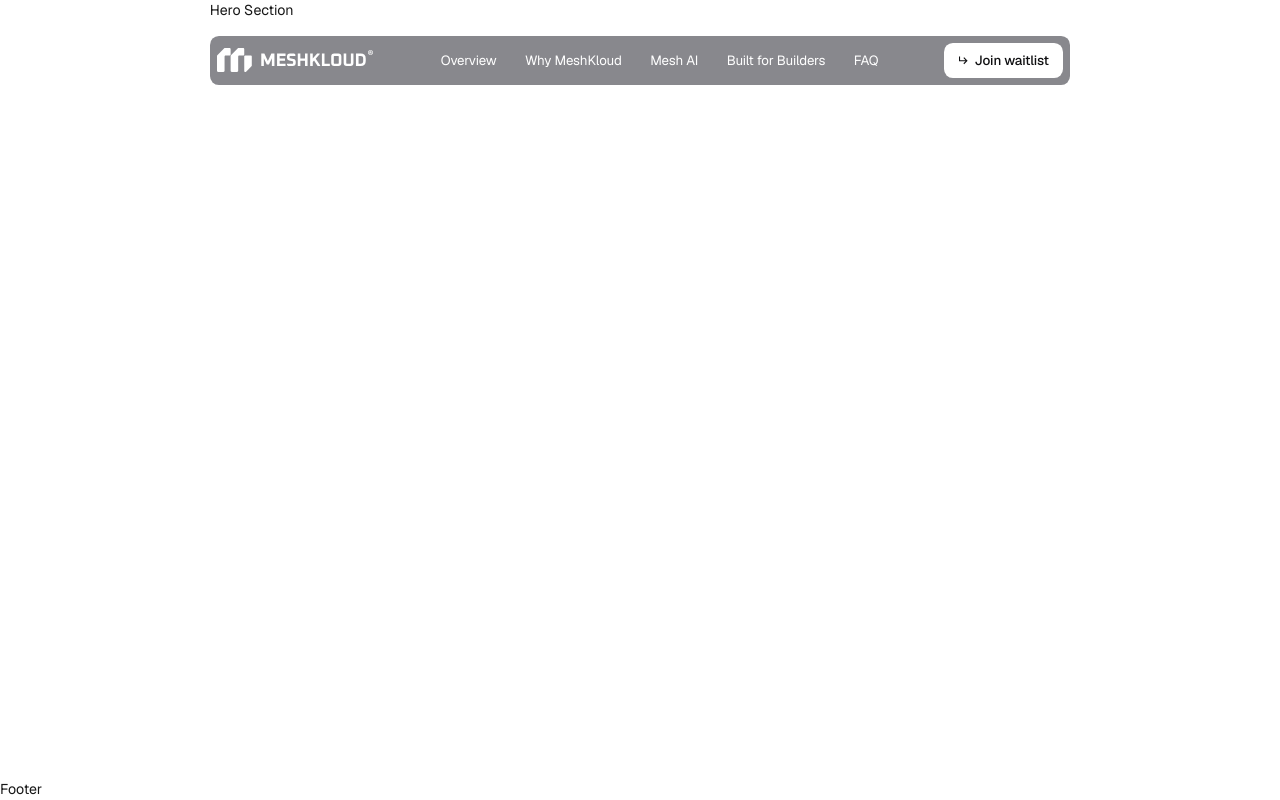
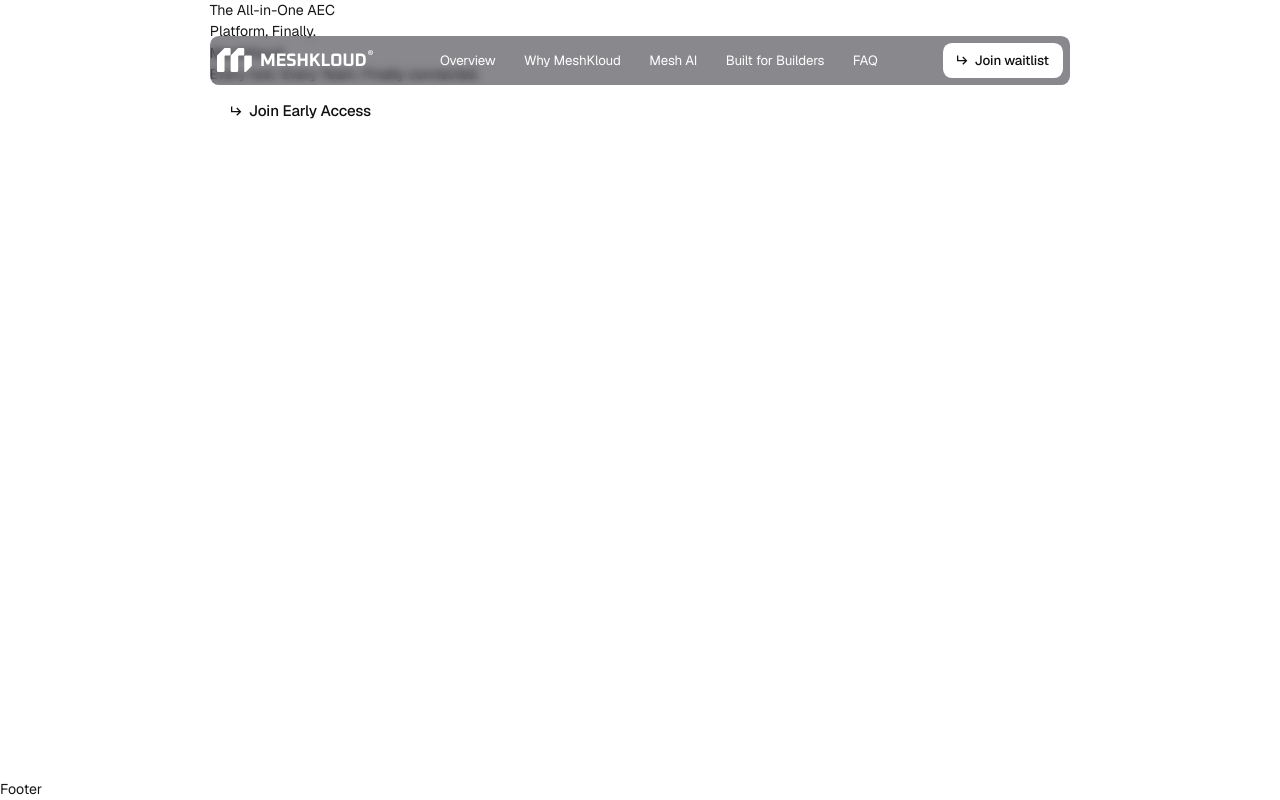
Before and after one commit to meshkloud-dev/landingpage, a Next.js app: page / in a window 1280 px wide. Built offline with nearby package versions, Linux system fonts and the light colour scheme.

Commit message:
feat: updated button hover effect

```diff
--- a/src/components/Button.tsx
+++ b/src/components/Button.tsx
@@ -2,6 +2,7 @@
 
 import Link from "next/link";
 import { cn } from "@/lib/utils";
+import CornerUpRightArrow from "./icons/CornerUpRightArrow";
 
 const variants = {
   light: "bg-white text-black hover:bg-blue hover:text-white",
@@ -16,6 +17,7 @@ type Base = {
   className?: string;
   children: React.ReactNode;
   disabled?: boolean;
+  isArrow?: boolean;
 };
 
 type ButtonProps =
@@ -30,18 +32,58 @@ const isExternal = (href: string) =>
   href.startsWith("https://") ||
   href.startsWith("//");
 
+function AnimatedLabel({ children }: { children: React.ReactNode }) {
+  return (
+    <span className="leading-inherit relative block overflow-hidden">
+      {/* default */}
+      <span
+        className={cn(
+          "block transition duration-200 ease-in motion-reduce:transition-none",
+          "translate-y-0 opacity-100",
+          "group-hover:-translate-y-full group-hover:opacity-0"
+        )}
+      >
+        {children}
+      </span>
+
+      {/* same text (duplicate) */}
+      <span
+        aria-hidden
+        className={cn(
+          "absolute inset-0 block transition duration-200 ease-in motion-reduce:transition-none",
+          "translate-y-full opacity-0",
+          "group-hover:translate-y-0 group-hover:opacity-100"
+        )}
+      >
+        {children}
+      </span>
+    </span>
+  );
+}
+
 export default function Button({
   variant = "light",
   className,
   children,
   href,
   disabled,
+  isArrow = false,
   ...rest
 }: ButtonProps) {
   const style = cn(
-    "inline-flex items-center justify-center gap-2 rounded-lg px-6 py-4.5 lg:py-4 leading-[1em] tracking-[-0.01em] text-[1.063rem] font-medium transition-colors duration-300 ease-in disabled:pointer-events-none disabled:opacity-50 disabled:cursor-not-allowed",
+    "group inline-flex items-center justify-center gap-2 rounded-lg px-6 py-4.5 lg:py-4",
+    "leading-[1em] tracking-[-0.01em] text-[1.063rem] font-medium",
+    "transition-colors duration-200 ease-in",
+    "disabled:pointer-events-none disabled:opacity-50 disabled:cursor-not-allowed",
     variants[variant],
     className
+  );
+
+  const content = (
+    <>
+      {isArrow && <CornerUpRightArrow className="size-3" />}
+      <AnimatedLabel>{children}</AnimatedLabel>
+    </>
   );
 
   if (href === undefined) {
@@ -52,12 +94,13 @@ export default function Button({
         disabled={disabled}
         {...(rest as React.ButtonHTMLAttributes<HTMLButtonElement>)}
       >
-        {children}
+        {content}
       </button>
     );
   }
 
   const anchorRest = rest as React.AnchorHTMLAttributes<HTMLAnchorElement>;
+
   if (isExternal(href)) {
     return (
       <a
@@ -67,14 +110,14 @@ export default function Button({
         rel="noopener noreferrer"
         {...anchorRest}
       >
-        {children}
+        {content}
       </a>
     );
   }
 
   return (
     <Link href={href} className={style} {...anchorRest}>
-      {children}
+      {content}
     </Link>
   );
 }
--- a/src/components/Header.tsx
+++ b/src/components/Header.tsx
@@ -2,7 +2,6 @@
 
 import Button from "./Button";
 import Container from "./Container";
-import CornerUpRightArrow from "./icons/CornerUpRightArrow";
 import Logo from "./icons/Logo";
 import Navigation from "./Navigation";
 import HeaderMobile from "./HeaderMobile";
@@ -38,8 +37,9 @@ const Header = () => {
             <Button
               variant="light"
               className="px-3 py-2 text-[0.938rem] leading-[1.3em] tracking-[-0.01em] lg:px-4 lg:py-2.5"
+              isArrow
             >
-              <CornerUpRightArrow className="size-2.5" /> Join waitlist
+              Join waitlist
             </Button>
           </div>
         </div>
--- a/src/components/HeaderMobile.tsx
+++ b/src/components/HeaderMobile.tsx
@@ -38,8 +38,9 @@ const HeaderMobile = () => {
                 "px-4 py-2 text-[0.938rem] leading-[1.3em] tracking-[-0.01em] transition-all duration-200",
                 isMenuOpen && "pointer-events-none opacity-0"
               )}
+              isArrow
             >
-              <CornerUpRightArrow className="size-2.5" /> Join
+              Join
             </Button>
             <AccordionTriggerButton className="bg-white-12 flex w-10 flex-col items-center justify-center gap-1 self-stretch rounded-lg p-2">
               <span
@@ -85,8 +86,9 @@ const HeaderMobile = () => {
               href="#waitlist"
               className="mt-8 w-full px-2 py-4.5 text-[0.938rem]"
               onClick={closeMenu}
+              isArrow
             >
-              <CornerUpRightArrow className="size-3" /> Join Early Access
+              Join Early Access
             </Button>
             <p className="text-white-56 mt-3 text-center text-[0.813rem] leading-[1em]">
               * Launching soon / No spam / Cancel anytime
--- a/src/components/sections/Hero.tsx
+++ b/src/components/sections/Hero.tsx
@@ -1,10 +1,24 @@
+import Button from "../Button";
 import Container from "../Container";
 
 const Hero = () => {
   return (
     <section>
       <Container>
-        <h1>Hero Section</h1>
+        <h1>
+          The All-in-One AEC
+          <br />
+          Platform, Finally.
+          <br />
+          MeshKloud.
+        </h1>
+        <p>Every tool. Every Team. Finally connected.</p>
+        <div>
+          <Button variant="light" isArrow>
+            Join Early Access
+          </Button>
+          <Button variant="transparency">About Platform</Button>
+        </div>
       </Container>
     </section>
   );
```
